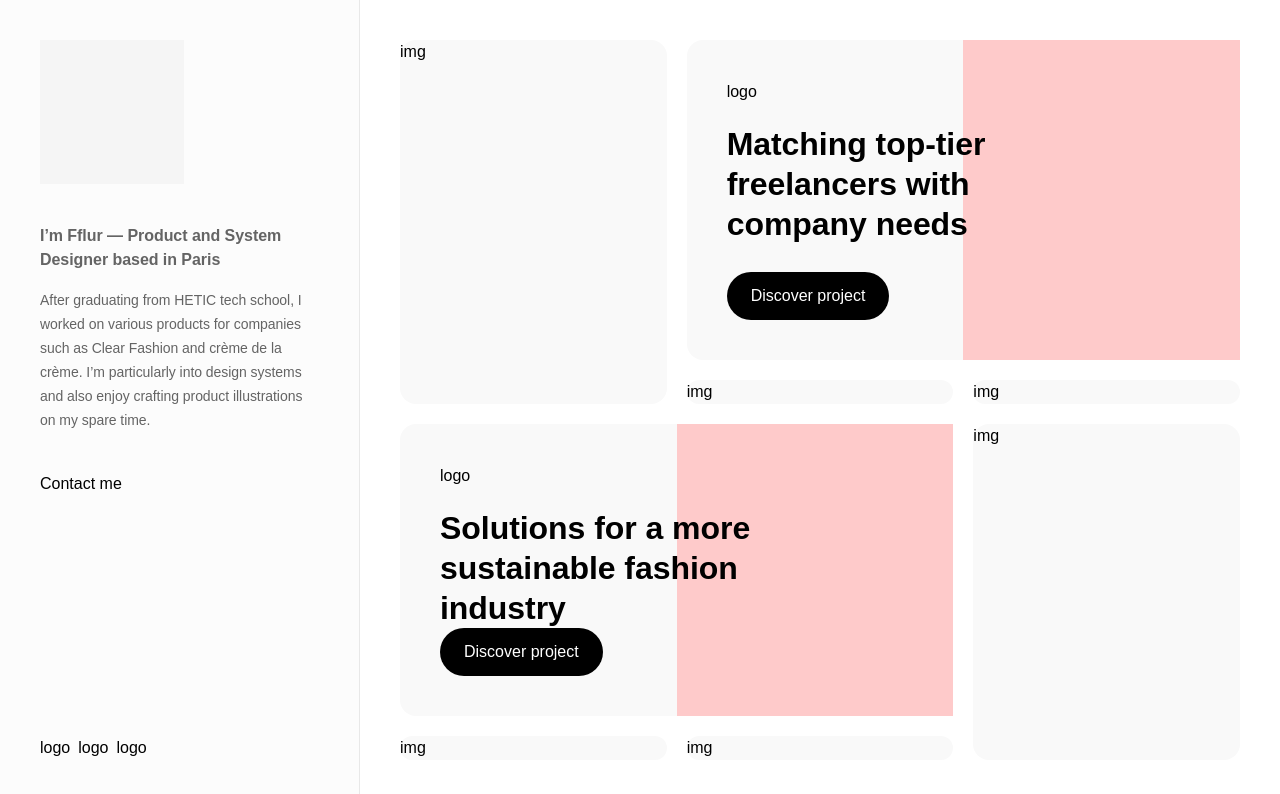
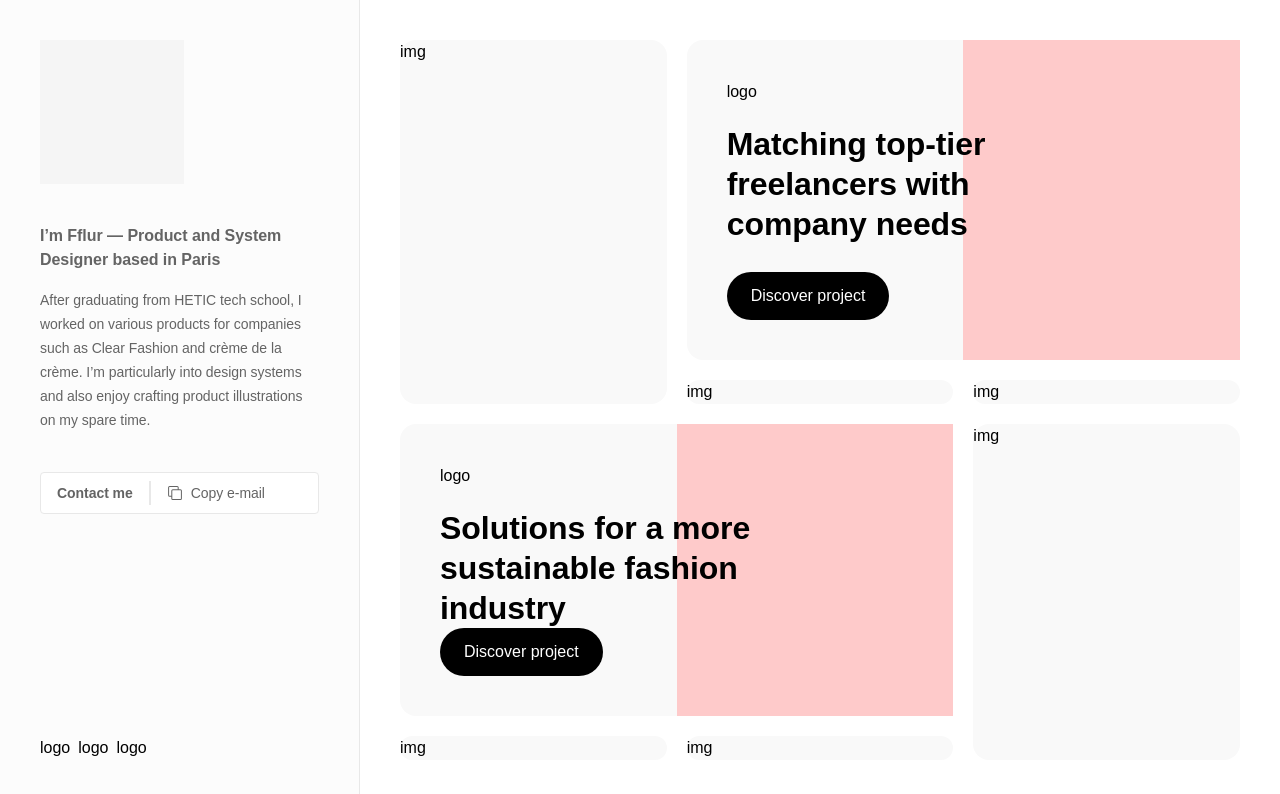
Before and after one commit to fflurp/fflurpage, a Next.js app: page / in a window 1280 px wide. Shown: the top 794 px of the page. Built offline with nearby package versions, Linux system fonts and the light colour scheme.

Commit message:
feat: add ButtonContactMe

```diff
--- a/components/Layout.tsx
+++ b/components/Layout.tsx
@@ -1,5 +1,8 @@
 import Link from "next/link";
 import { useRouter } from "next/router";
+import CopyIcon from "./icons/copy";
+import { useState } from "react";
+import CheckedIcon from "./icons/checked";
 
 const Navigation = () => {
   const router = useRouter();
@@ -32,6 +35,51 @@ const Navigation = () => {
     </nav>
   );
 };
+const ButtonContactMe = () => {
+  const [copySuccess, setCopySuccess] = useState(false);
+  const email = "fflur.page@gmail.com";
+
+  const copyToClipboard = async () => {
+    try {
+      await navigator.clipboard.writeText(email);
+      setCopySuccess(true);
+
+      setTimeout(() => {
+        setCopySuccess(false);
+      }, 3000);
+    } catch (err) {
+      console.error("Failed to copy email: ", err);
+    }
+  };
+
+  return (
+    <div
+      className="border-primary surface-primary flex cursor-pointer rounded border py-2"
+      onClick={copyToClipboard}
+    >
+      <div className="text-button text-secondary px-4">Contact me</div>
+      <hr className="border-primary h-6 w-[0.5px] border" />
+      <div className="relative ml-4 px-4">
+        <div
+          className={`absolute inset-0 flex w-[180px] transform items-center transition-all duration-300 ${
+            !copySuccess ? "scale-0 opacity-0" : "scale-100 opacity-100"
+          }`}
+        >
+          <CheckedIcon />
+          <span className="body-2 text-secondary pl-2">Copied!</span>
+        </div>
+        <div
+          className={`absolute inset-0 flex w-[180px] transform items-center transition-all duration-300 ${
+            !copySuccess ? "scale-100 opacity-100" : "scale-0 opacity-0"
+          }`}
+        >
+          <CopyIcon />
+          <span className="body-2 text-secondary pl-2">Copy e-mail</span>
+        </div>
+      </div>
+    </div>
+  );
+};
 
 const SideBarDesktop = () => {
   return (
@@ -47,7 +95,9 @@ const SideBarDesktop = () => {
           particularly into design systems and also enjoy crafting product
           illustrations on my spare time.{" "}
         </p>
-        <div className="pt-10">Contact me</div>
+        <div className="pt-10 ">
+          <ButtonContactMe />
+        </div>
       </div>
       <div className="flex gap-2">
         <span>logo</span>
@@ -72,7 +122,9 @@ const CardMobile = () => {
           particularly into design systems and also enjoy crafting product
           illustrations on my spare time.{" "}
         </p>
-        <div className="pt-10">Contact me</div>
+        <div className="pt-10">
+          <ButtonContactMe />
+        </div>
       </div>
       <div className="flex gap-2">
         <span>logo</span>
--- /dev/null
+++ b/components/icons/checked.tsx
@@ -0,0 +1,21 @@
+import * as React from "react";
+import type { SVGProps } from "react";
+
+const CheckedIcon = (props: SVGProps<SVGSVGElement>) => (
+  <svg
+    xmlns="http://www.w3.org/2000/svg"
+    width={16}
+    height={16}
+    fill="none"
+    {...props}
+  >
+    <path
+      fill="#C9CCDB"
+      fillRule="evenodd"
+      d="M12.21 4.01c.288.19.37.576.18.865L7.857 11.81a.625.625 0 0 1-.944.12L3.98 9.262a.625.625 0 1 1 .84-.925l2.392 2.174 4.132-6.32a.625.625 0 0 1 .865-.18"
+      clipRule="evenodd"
+    />
+  </svg>
+);
+
+export default CheckedIcon;
--- /dev/null
+++ b/components/icons/copy.tsx
@@ -0,0 +1,21 @@
+import * as React from "react";
+import type { SVGProps } from "react";
+
+const CopyIcon = (props: SVGProps<SVGSVGElement>) => (
+  <svg
+    xmlns="http://www.w3.org/2000/svg"
+    width={16}
+    height={16}
+    fill="none"
+    {...props}
+  >
+    <path
+      fill="#646464"
+      fillRule="evenodd"
+      d="M1.1 10.2a1.5 1.5 0 0 0 1.5 1.5h1.666v-1H2.6a.5.5 0 0 1-.5-.5V2.6a.5.5 0 0 1 .5-.5h7.6a.5.5 0 0 1 .5.5v1.666h1V2.6a1.5 1.5 0 0 0-1.5-1.5H2.6a1.5 1.5 0 0 0-1.5 1.5zm4.7-5.9a1.5 1.5 0 0 0-1.5 1.5v7.6a1.5 1.5 0 0 0 1.5 1.5h7.6a1.5 1.5 0 0 0 1.5-1.5V5.8a1.5 1.5 0 0 0-1.5-1.5zm-.5 1.5a.5.5 0 0 1 .5-.5h7.6a.5.5 0 0 1 .5.5v7.6a.5.5 0 0 1-.5.5H5.8a.5.5 0 0 1-.5-.5z"
+      clipRule="evenodd"
+    />
+  </svg>
+);
+
+export default CopyIcon;
```
